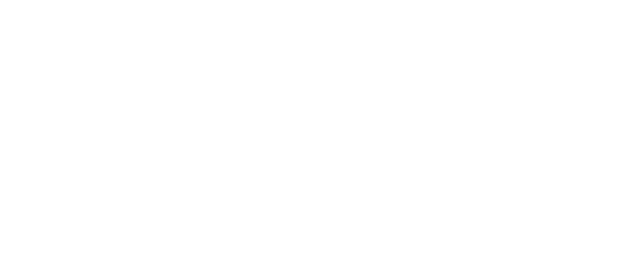
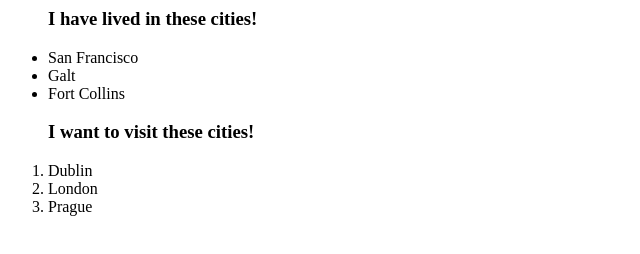
Before and after one commit to DavidBayless/myProject, a plain HTML site: page index.html in a window 1280 px wide. Shown: the whole page, without its empty margins (0-640 px from the left). Drawn offline with Linux system fonts and the light colour scheme.

Commit message:
Added ul and ol to index.html including headings

```diff
--- a/index.html
+++ b/index.html
@@ -3,6 +3,15 @@
 
 </head>
 <body>
-
+  <ul><h3>I have lived in these cities!</h3>
+    <li>San Francisco</li>
+    <li>Galt</li>
+    <li>Fort Collins</li>
+  </ul>
+  <ol><h3>I want to visit these cities!</h3>
+    <li>Dublin</li>
+    <li>London</li>
+    <li>Prague</li>
+  </ol>
 </body>
 </html>
```
